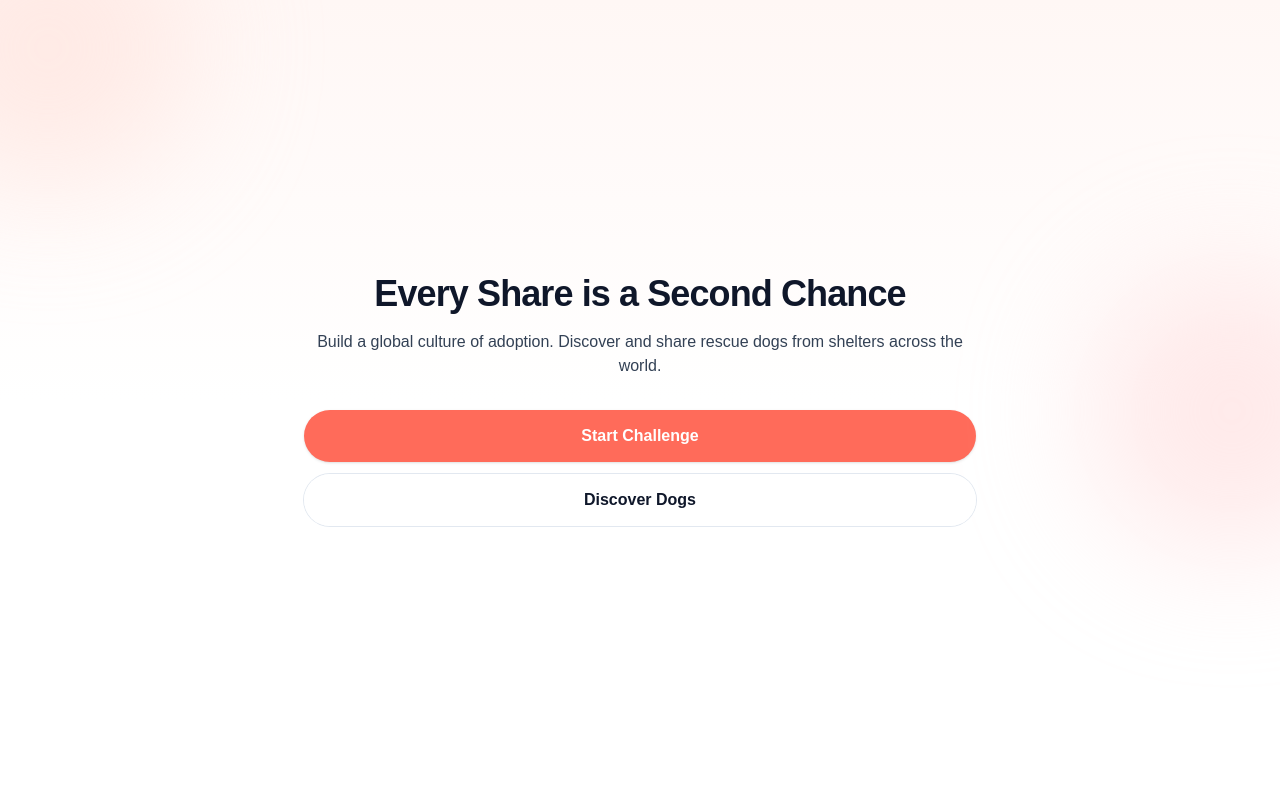
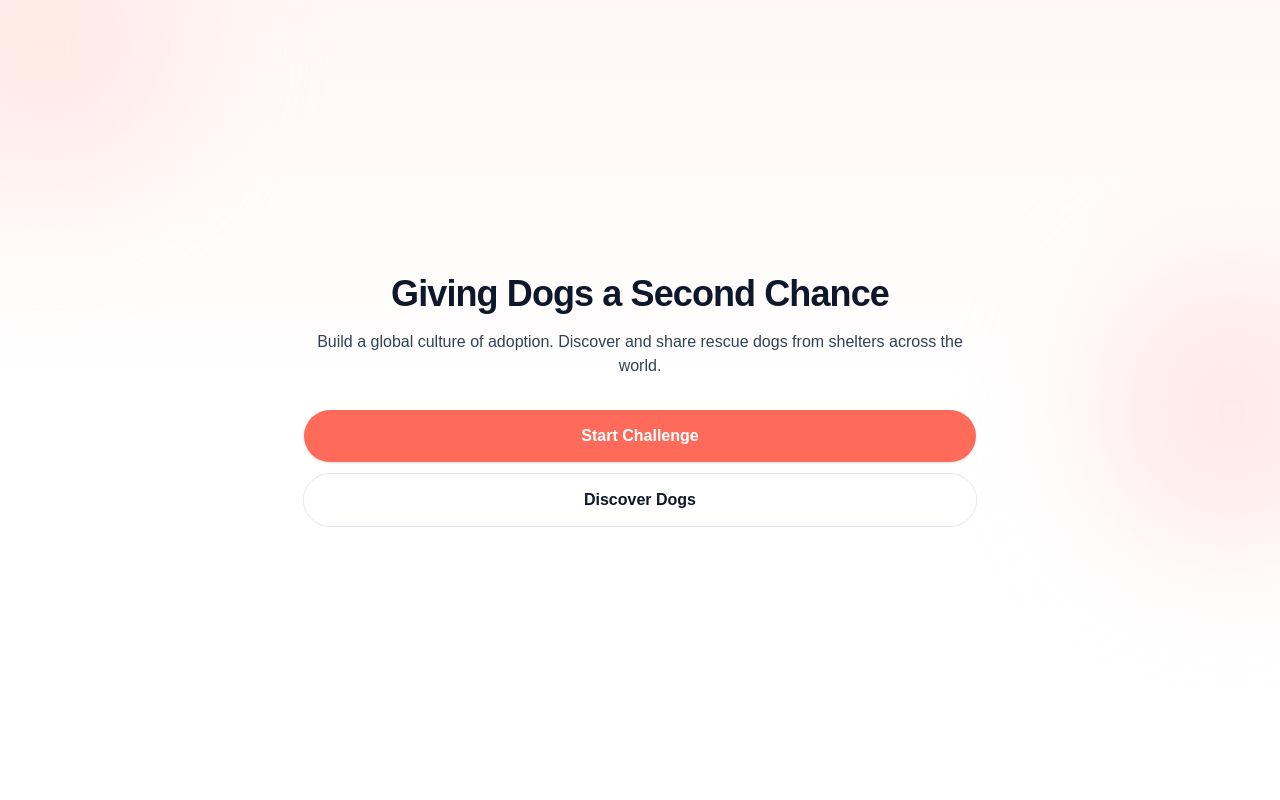
Before and after one commit to GCU-Second-Chance/SecondChance-Global-frontend, a Next.js app: page / in a window 1280 px wide. Shown: the top 800 px of the page. Built offline with nearby package versions, Linux system fonts and the light colour scheme; no server answers.

Commit message:
fix: update hero section title for clarity and improve subtitle formatting

```diff
--- a/components/landing/HeroSection.tsx
+++ b/components/landing/HeroSection.tsx
@@ -37,7 +37,7 @@ export default function HeroSection() {
           animate={{ opacity: 1, y: 0 }}
           transition={{ duration: 0.6, delay: 0.2 }}
         >
-          Every Share is a Second Chance
+          Giving Dogs a Second Chance
         </motion.h1>
 
         {/* Subtitle with Delay */}
@@ -47,7 +47,8 @@ export default function HeroSection() {
           animate={{ opacity: 1, y: 0 }}
           transition={{ duration: 0.6, delay: 0.3 }}
         >
-          Build a global culture of adoption. Discover and share rescue dogs from shelters across the world.
+          Build a global culture of adoption. Discover and share rescue dogs from shelters across
+          the world.
         </motion.p>
 
         {/* CTA Buttons with Stagger */}
```
Also changed, not shown: 1 other file (tests, documents, lock files or other folders).
